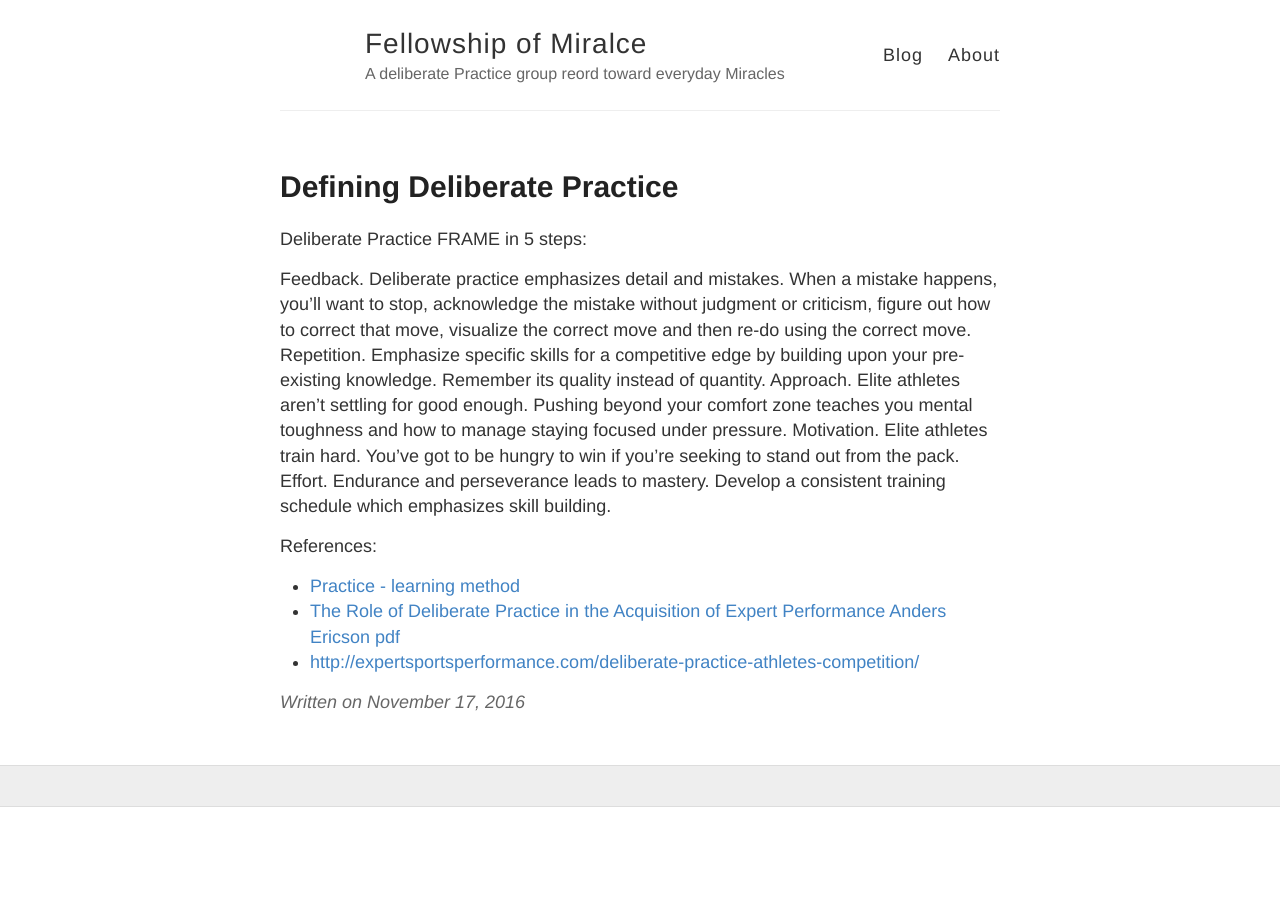
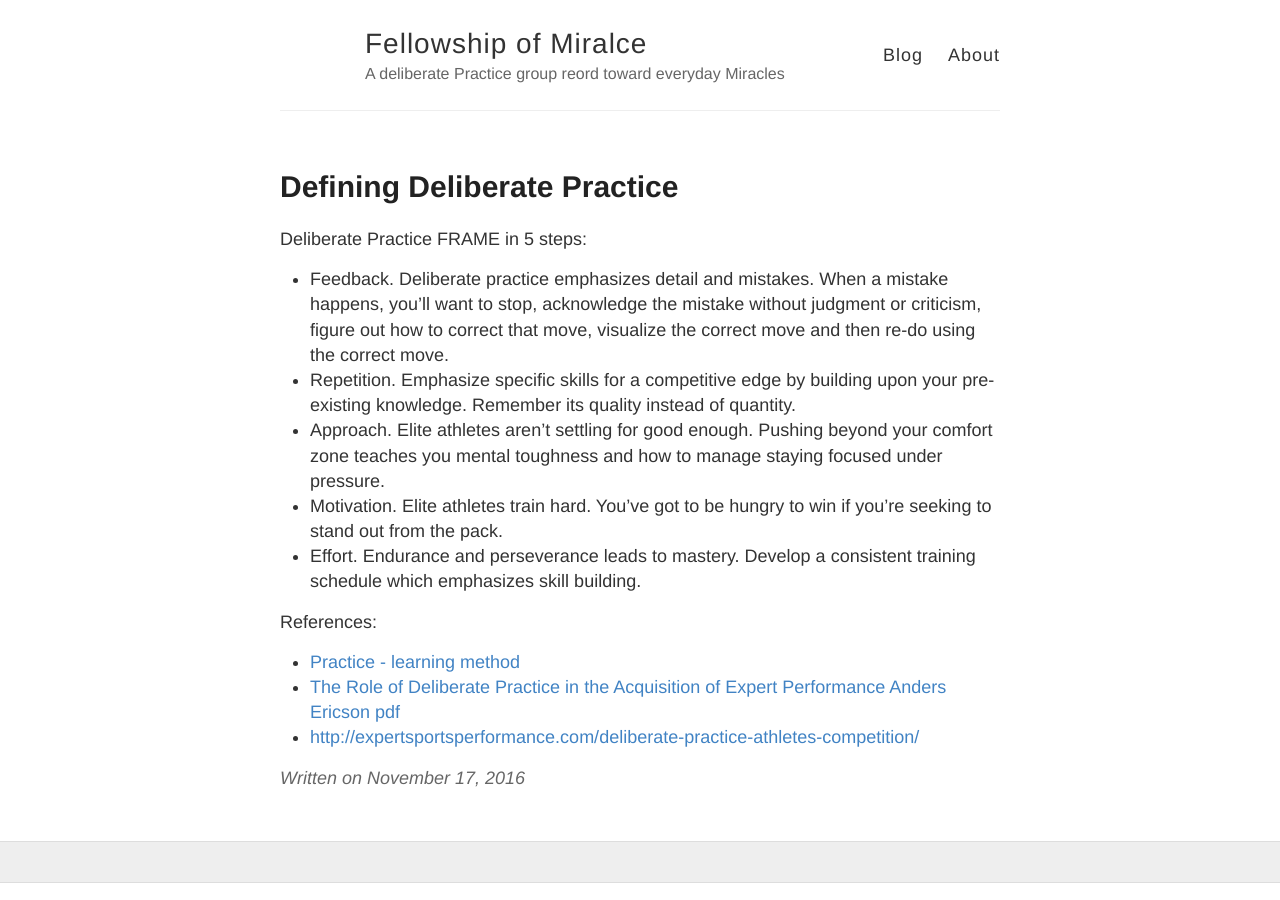
Before and after one commit to paruff/fellowship-of-miracles, a Jekyll site: the page built from _posts/2016-11-17-defining-deliberate-Practice.md, in a window 1280 px wide. Built offline with Jekyll 4.4.1, drawn with Linux system fonts in a browser that asks for light colours.

```diff
--- a/_posts/2016-11-17-defining-deliberate-Practice.md
+++ b/_posts/2016-11-17-defining-deliberate-Practice.md
@@ -5,11 +5,11 @@ title:  Defining Deliberate Practice
 
 Deliberate Practice FRAME in 5 steps:
 
-Feedback. Deliberate practice emphasizes detail and mistakes. When a mistake happens, you’ll want to stop, acknowledge the mistake without judgment or criticism, figure out how to correct that move, visualize the correct move and then re-do using the correct move.
-Repetition. Emphasize specific skills for a competitive edge by building upon your pre-existing knowledge. Remember its quality instead of quantity.
-Approach. Elite athletes aren’t settling for good enough. Pushing beyond your comfort zone teaches you mental toughness and how to manage staying focused under pressure.
-Motivation.  Elite athletes train hard. You’ve got to be hungry to win if you’re seeking to stand out from the pack.
-Effort. Endurance and perseverance leads to mastery. Develop a consistent training schedule which emphasizes skill building.
+ * Feedback. Deliberate practice emphasizes detail and mistakes. When a mistake happens, you’ll want to stop, acknowledge the mistake without judgment or criticism, figure out how to correct that move, visualize the correct move and then re-do using the correct move.
+ * Repetition. Emphasize specific skills for a competitive edge by building upon your pre-existing knowledge. Remember its quality instead of quantity.
+ * Approach. Elite athletes aren’t settling for good enough. Pushing beyond your comfort zone teaches you mental toughness and how to manage staying focused under pressure.
+ * Motivation.  Elite athletes train hard. You’ve got to be hungry to win if you’re seeking to stand out from the pack.
+ * Effort. Endurance and perseverance leads to mastery. Develop a consistent training schedule which emphasizes skill building.
 
 References:
 
```
